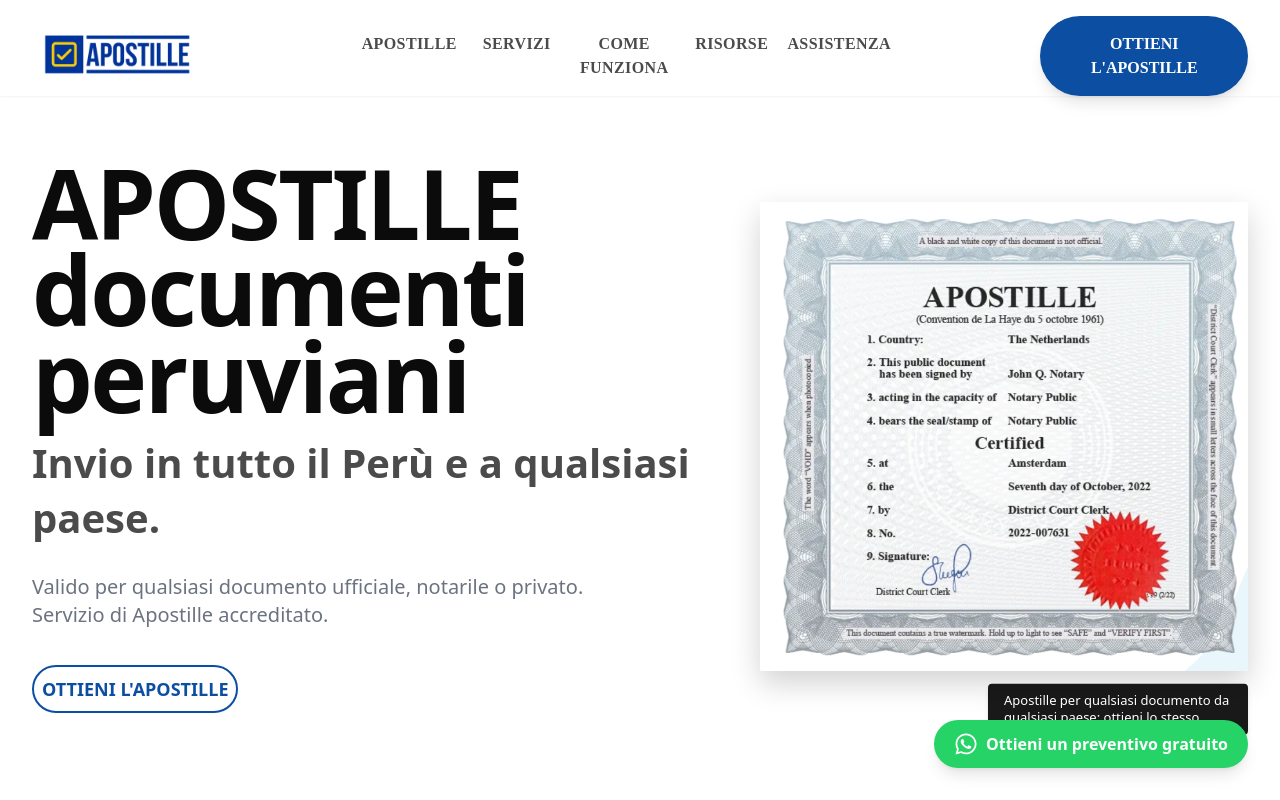
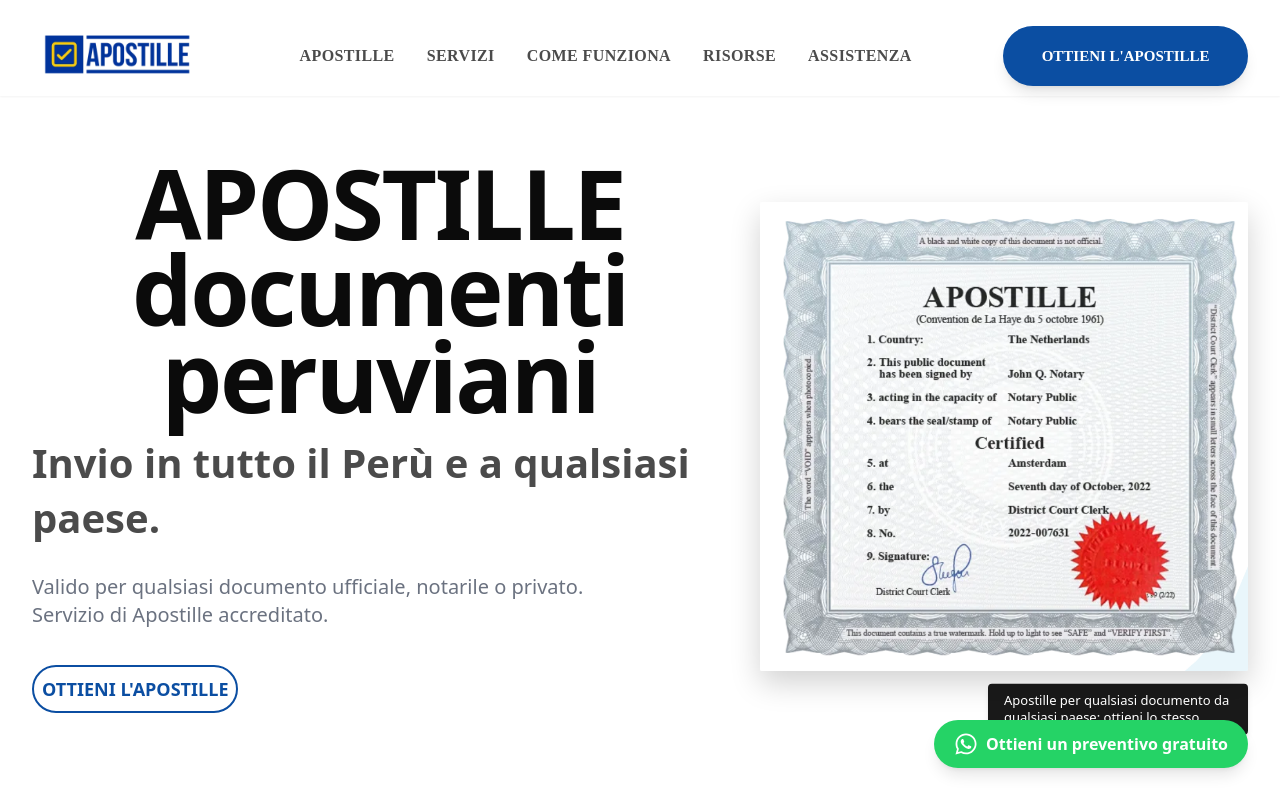
Before and after one commit to Simobara/progApostille1, a React (Vite) app: page / in a window 1280 px wide. Shown: the top 800 px of the page. Built offline with nearby package versions, Linux system fonts and the light colour scheme.

Commit message:
responsive version app

```diff
--- a/src/App.jsx
+++ b/src/App.jsx
@@ -26,8 +26,12 @@ export default function App() {
         <div className="grid grid-cols-1 lg:grid-cols-12 gap-10 lg:gap-8 items-center">
           {/* LEFT copy */}
           <div className="lg:col-span-7">
-            <h1 className="text-[60px] md:text-[80px] lg:text-[96px] font-extrabold leading-[0.9] tracking-tight text-[#0b0b0b]">
-              APOSTILLE documenti peruviani
+            <h1 className="text-[60px] md:text-[80px] lg:text-[96px] font-extrabold leading-[0.9] tracking-tight text-[#0b0b0b] text-center">
+              APOSTILLE
+              <br />
+              documenti
+              <br />
+              peruviani
             </h1>
 
             <h2 className="mt-4 text-[28px] md:text-[34px] lg:text-[40px] font-semibold text-[#4b4b4b] leading-snug max-w-3xl">
--- a/src/components/navbar/navbar.jsx
+++ b/src/components/navbar/navbar.jsx
@@ -13,11 +13,8 @@ export default function Navbar({ logoSrc }) {
   ];
 
   return (
-    <header
-      className="w-full bg-white shadow-sm font-[Poppins] pt-4
-                 fixed top-0 left-0 z-50"
-    >
-      <nav className="max-w-7xl mx-auto h-20 flex items-center justify-between px-8">
+    <header className="w-full bg-white shadow-sm font-[Poppins] pt-4 fixed top-0 left-0 z-50">
+      <nav className="max-w-7xl mx-auto h-20 flex items-center justify-between px-6 md:px-8">
         {/* LOGO */}
         <a href="#" className="flex items-center gap-3 shrink-0">
           <img
@@ -29,32 +26,31 @@ export default function Navbar({ logoSrc }) {
         </a>
 
         {/* MENU DESKTOP */}
-        <div className="hidden lg:flex justify-center flex-grow mx-10">
-          <div className="grid grid-cols-7 w-full max-w-3xl text-center">
-            <div></div>
+        <div className="hidden lg:flex items-center justify-center flex-grow mx-6">
+          <div className="flex flex-wrap items-center justify-center gap-8">
             {items.map((label, index) => (
               <a
                 key={index}
                 href="#"
-                className="text-[16px] font-semibold uppercase text-[#4b4b4b] hover:text-[#0b4ea2] transition-colors tracking-wide"
+                className="text-[15px] md:text-[16px] font-semibold uppercase text-[#4b4b4b]
+                           hover:text-[#0b4ea2] transition-colors tracking-wide whitespace-nowrap"
               >
                 {label}
               </a>
             ))}
-            <div></div>
           </div>
         </div>
 
         {/* BOTTONE DESKTOP */}
         <button
-          className="hidden lg:flex bg-[#0b4ea2] text-white font-extrabold uppercase text-[16px]
-                     px-[1rem] py-[1rem] rounded-full hover:brightness-110
-                     transition-all shadow-lg items-center justify-center select-none"
+          className="hidden lg:flex bg-[#0b4ea2] text-white font-extrabold uppercase text-[15px]
+                     px-[2.4rem] py-[1.2rem] rounded-full hover:brightness-110
+                     transition-all shadow-lg items-center justify-center select-none whitespace-nowrap"
         >
           OTTIENI L&apos;APOSTILLE
         </button>
 
-        {/* HAMBURGER ICON — MOBILE */}
+        {/* ICONA MENU MOBILE */}
         <button
           onClick={() => setIsOpen(!isOpen)}
           className="lg:hidden text-[#0b4ea2] p-2 rounded-md hover:bg-gray-100 transition"
@@ -63,7 +59,7 @@ export default function Navbar({ logoSrc }) {
         </button>
       </nav>
 
-      {/* OVERLAY OSCURANTE */}
+      {/* OVERLAY SCURO MOBILE */}
       <div
         onClick={() => setIsOpen(false)}
         className={`fixed inset-0 bg-black/40 backdrop-blur-sm transition-opacity duration-300 ${
@@ -71,14 +67,13 @@ export default function Navbar({ logoSrc }) {
         } lg:hidden`}
       ></div>
 
-      {/* MENU MOBILE A COMPARSA (SLIDE-IN) */}
+      {/* MENU MOBILE A COMPARSA */}
       <div
         className={`fixed top-0 right-0 h-full w-4/5 max-w-sm bg-white shadow-2xl border-l border-gray-200
                     transform transition-transform duration-300 ease-in-out lg:hidden
                     ${isOpen ? "translate-x-0" : "translate-x-full"}`}
       >
         <div className="flex flex-col h-full py-10 px-6 space-y-6">
-          {/* Logo piccolo in alto */}
           <div className="flex justify-between items-center mb-4">
             <img
               src={logoSrc}
@@ -94,14 +89,14 @@ export default function Navbar({ logoSrc }) {
             </button>
           </div>
 
-          {/* Link menu */}
           <nav className="flex flex-col space-y-5">
             {items.map((label, index) => (
               <a
                 key={index}
                 href="#"
                 onClick={() => setIsOpen(false)}
-                className="text-[18px] font-semibold uppercase text-[#4b4b4b] hover:text-[#0b4ea2] transition-colors tracking-wide"
+                className="text-[18px] font-semibold uppercase text-[#4b4b4b]
+                           hover:text-[#0b4ea2] transition-colors tracking-wide"
               >
                 {label}
               </a>
```
